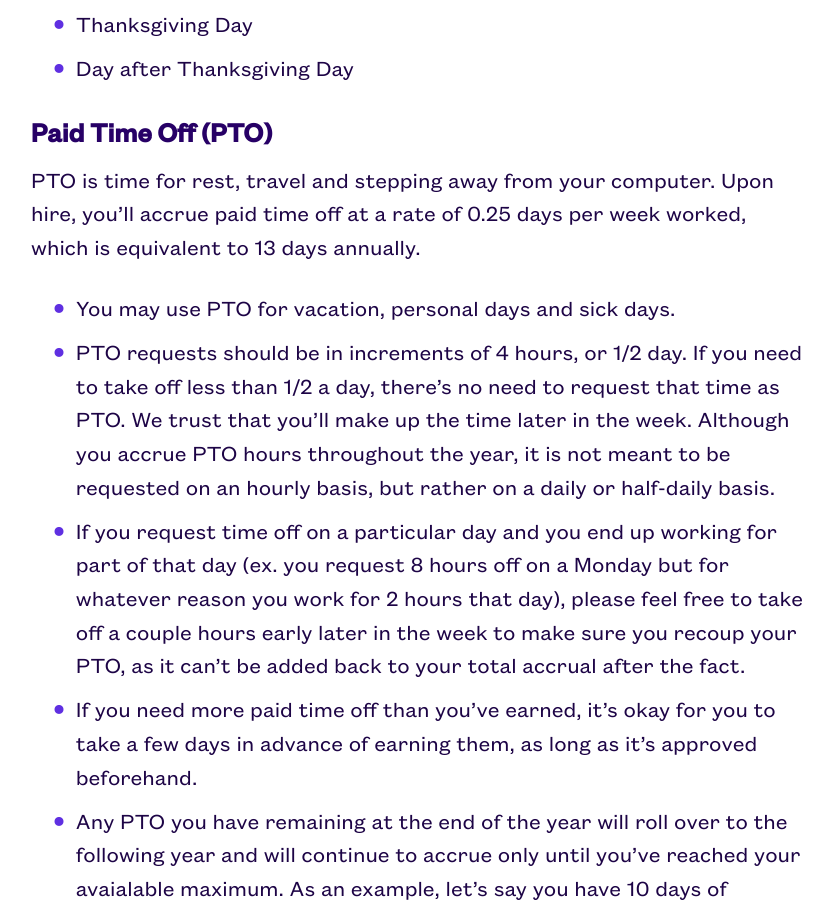
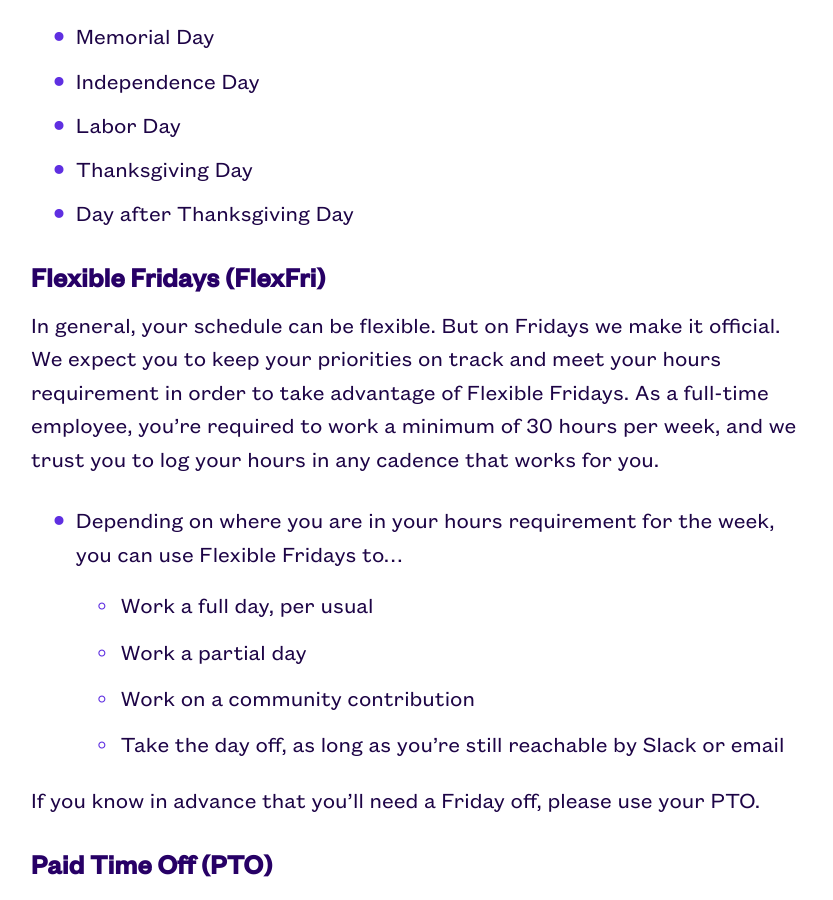
Before and after one commit to ten7/handbook.ten7.com, a Jekyll site: the page built from _pages/04_ourbenefits.md, in a window 1280 px wide and 900 px high, scrolled down 5619 px. Shown: the whole window, without its empty margins (221-1054 px from the left). Built offline with Jekyll 4.4.1, drawn with Linux system fonts in a browser that asks for light colours; some web fonts are replaced; some of the changed text lies outside the part shown.

Commit message:
Added disability and flexfri

```diff
--- a/_pages/04_ourbenefits.md
+++ b/_pages/04_ourbenefits.md
@@ -39,6 +39,11 @@ TEN7 covers 100% of the employee's monthly premium for group vision coverage on
 ## Life Insurance
 
 You’ll receive [$50,000 Basic Life insurance](/assets/pdf/principal_mn_principal_life_50000.pdf) from Principal. You may purchase additional coverage at your own expense.
+
+## Short-term Disability Insurance
+
+TEN7 covers 100% of the employee's monthly premium for [short-term disability coverage](https://s3.amazonaws.com/hawaiian-ice/production/public/carriers/ca/guardian/plans/2022/guardian_guardian_em_std_1b_mn.pdf) through Guardian.
+
 
 ## 401(k)
 
@@ -105,6 +110,18 @@ In addition to the 5 holidays below, TEN7 will be closed each year from Christma
 * Labor Day
 * Thanksgiving Day
 * Day after Thanksgiving Day
+
+## Flexible Fridays (FlexFri)
+
+In general, your schedule can be flexible. But on Fridays we make it official. We expect you to keep your priorities on track and meet your hours requirement in order to take advantage of Flexible Fridays. As a full-time employee, you’re required to work a minimum of 30 hours per week, and we trust you to log your hours in any cadence that works for you.
+
+- Depending on where you are in your hours requirement for the week, you can use Flexible Fridays to…
+    - Work a full day, per usual
+    - Work a partial day
+    - Work on a community contribution
+    - Take the day off, as long as you’re still reachable by Slack or email
+
+If you know in advance that you’ll need a Friday off, please use your PTO.
 
 ## Paid Time Off (PTO)
 
```
